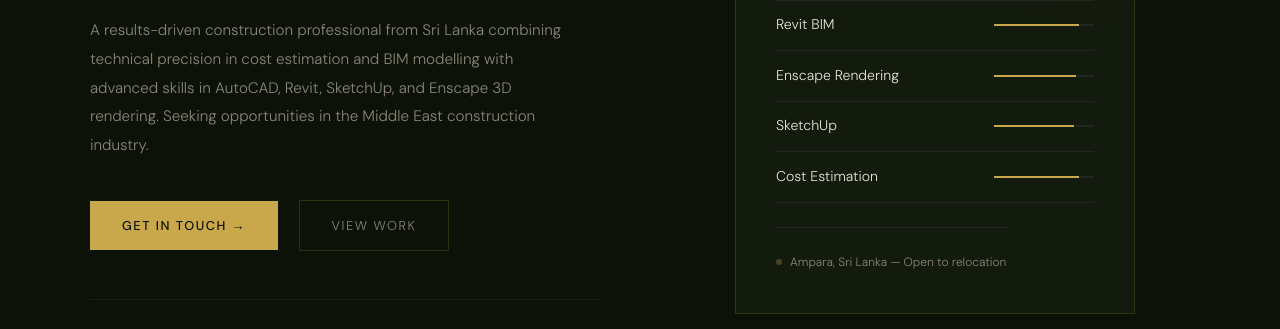
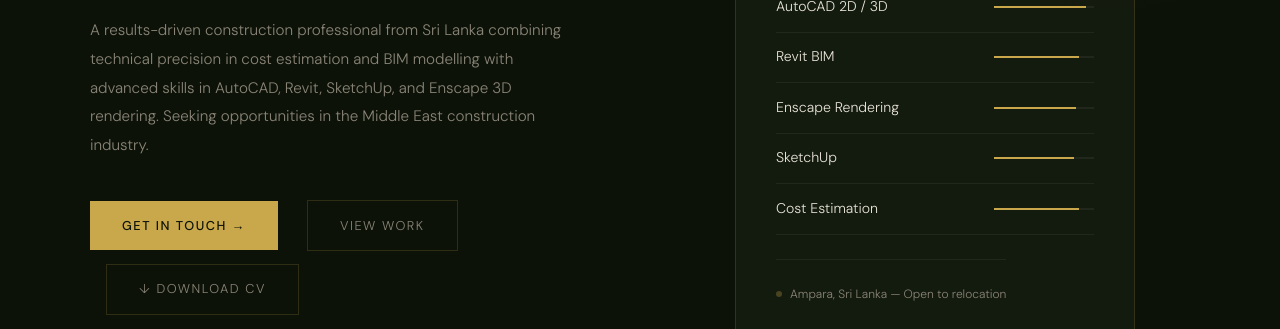
Before and after one commit to athra-hash/Athra.github.io, a plain HTML site: page index.html in a window 1280 px wide. Shown: the part 390-719 px from the top of the page. Drawn offline with nearby package versions, Linux system fonts and the light colour scheme.

Commit message:
Add files via upload

```diff
--- a/index.html
+++ b/index.html
@@ -566,9 +566,12 @@
         in cost estimation and BIM modelling with advanced skills in AutoCAD, Revit, SketchUp,
         and Enscape 3D rendering. Seeking opportunities in the Middle East construction industry.
       </p>
-      <div>
+      <div style="display:flex;flex-wrap:wrap;gap:0.8rem;align-items:center;">
         <a href="#contact" class="hero-cta">Get in touch &rarr;</a>
         <a href="#projects" class="hero-cta-ghost">View work</a>
+        <a href="Ahamed_Athra_CV.docx" download class="hero-cta-ghost" style="display:inline-flex;align-items:center;gap:0.5rem;">
+          &#8595; Download CV
+        </a>
       </div>
       <div class="hero-stats">
         <div>
```
Also changed, not shown: 1 other file.
